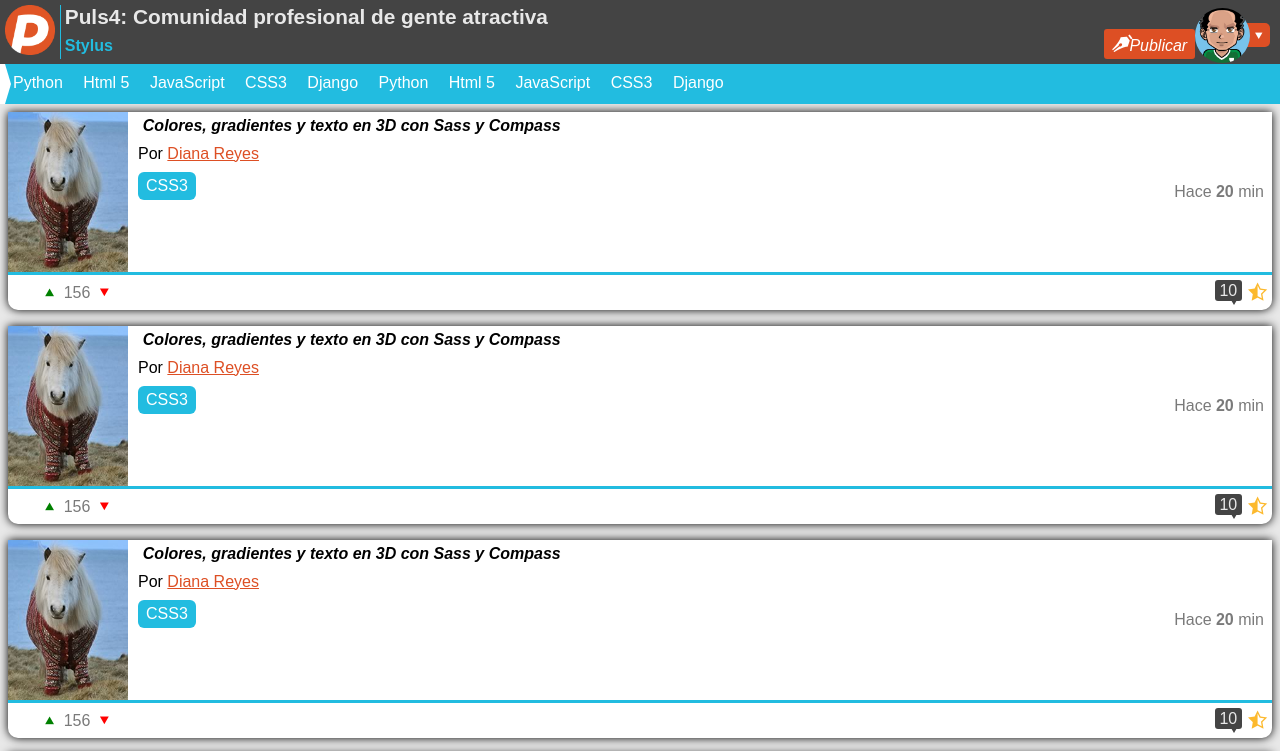
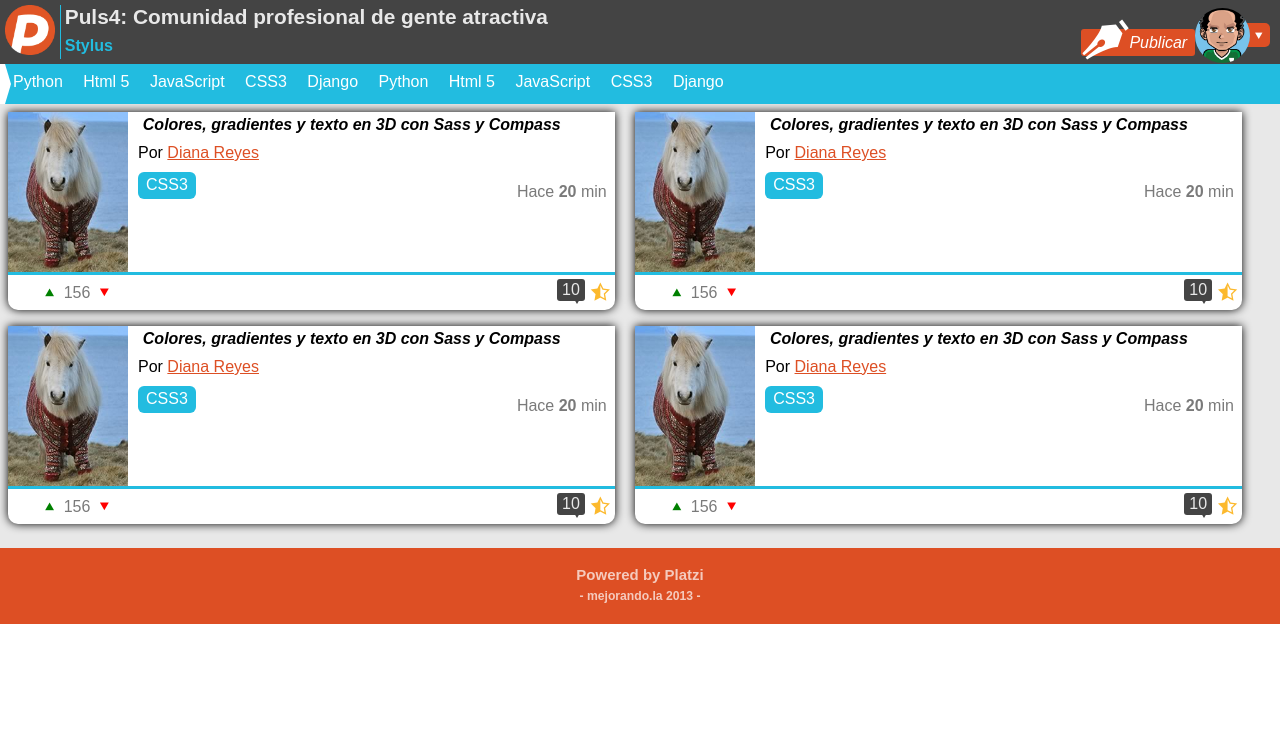
Before and after one commit to jonatanLara/sabadoLinuxero, a plain HTML site: page index.html in a window 1280 px wide. Shown: the top 751 px of the page. Drawn offline with Linux system fonts and the light colour scheme; files that its build step writes are made by us from their sources; files whose address does not match are found by name.

Commit message:
se agrego un responsive

```diff
--- /dev/null
+++ b/css/responsive.css
@@ -0,0 +1,29 @@
+@media screen and (min-width: 718px) {
+
+.posts .post
+{
+display: inline-block;
+/*para correrlo en uno solo*/
+width: 48%;
+}
+.posts .post:nth-child(odd)
+{
+margin-right: 1em;
+}
+
+header .titular .publicar a
+{
+position: relative;
+padding-left: 3em;
+}
+
+header .titular .publicar a:before
+{
+	font-size: 2.5em;
+	position: absolute;
+	left: 0;
+	top: -10px;
+}
+
+
+}
--- a/index.html
+++ b/index.html
@@ -2,11 +2,14 @@
 <html lang="es">
 <head>
 	<meta charset="UTF-8">
-	<title>Puls4: Comunidad profesional
+       <meta name="viewport" content="width=device-width, user-scalable=no, initial-scale=1.0, maximum-scale=1.0, minimum-scale=1.0">
+
+       <title>Puls4: Comunidad profesional
 		de gente atractiva </title>
 		<link rel="stylesheet" href="ccs/normalize.css">
 
 		<link rel="stylesheet" href="css/estilo.css">
+              <link rel="stylesheet" href="css/responsive.css">
 </head>
 <body>
 <header>
```
Also changed, not shown: css/estilo.css (line endings or trailing spaces).
